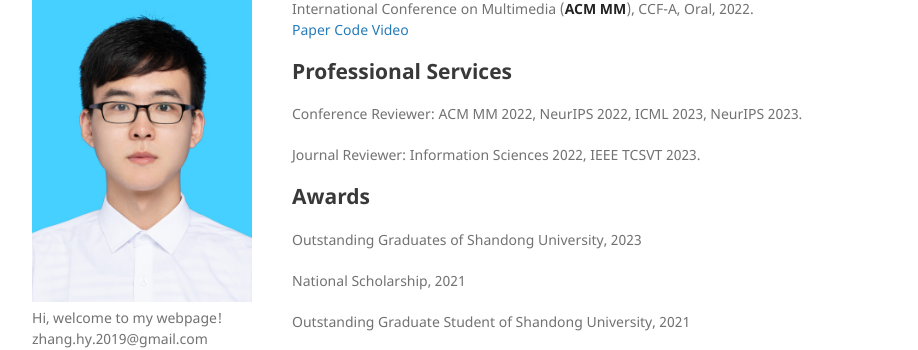
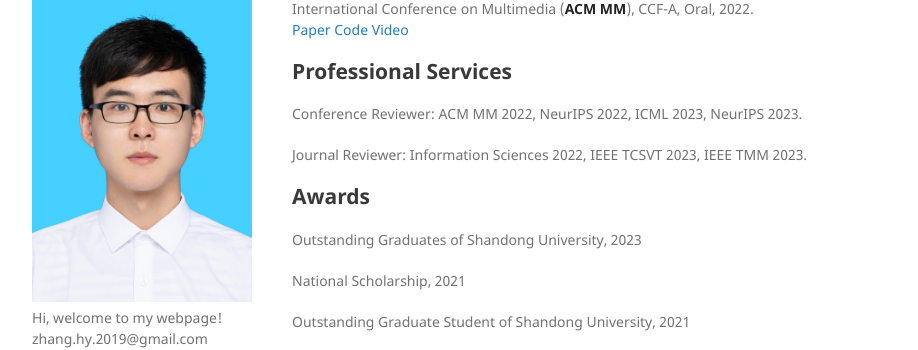
Before and after one commit to Hyu-Zhang/Hyu-Zhang.github.io, a Jekyll site: the page built from index.md, in a window 1280 px wide and 900 px high, scrolled down 679 px. Shown: the part 115-465 px from the top of the window, without its empty margins (178-1096 px from the left). Built offline with Jekyll 4.4.1, drawn with Linux system fonts in a browser that asks for light colours; a style sheet for code colours, icons or effects is not loaded; our own code applies the rules of GitHub Pages for plain Markdown files.

Commit message:
Update index.md

```diff
--- a/index.md
+++ b/index.md
@@ -63,7 +63,7 @@ Weili Guan, Xuemeng Song, **Haoyu Zhang**, Meng Liu, Chung-Hsing Yeh, Xiaojun Ch
 
 Conference Reviewer: ACM MM 2022, NeurIPS 2022, ICML 2023, NeurIPS 2023.
 
-Journal Reviewer: Information Sciences 2022, IEEE TCSVT 2023.
+Journal Reviewer: Information Sciences 2022, IEEE TCSVT 2023, IEEE TMM 2023.
 
 ## Awards
 
```
